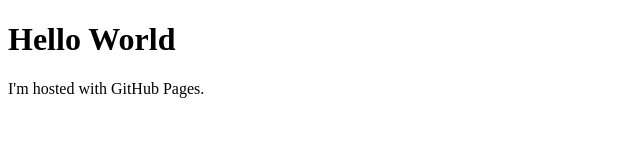
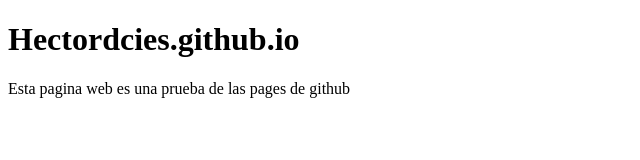
Before and after one commit to hectordcies/hectordcies.github.io, a plain HTML site: page index.html in a window 1280 px wide. Shown: the whole page, without its empty margins (0-640 px from the left). Drawn offline with Linux system fonts and the light colour scheme.

Commit message:
update index

```diff
--- a/index.html
+++ b/index.html
@@ -1,7 +1,12 @@
 <!DOCTYPE html>
-<html>
+<html lang="es">
+<head>
+    <meta charset="UTF-8">
+    <meta name="viewport" content="width=device-width, initial-scale=1.0">
+    <title>Hectordcies</title>
+</head>
 <body>
-<h1>Hello World</h1>
-<p>I'm hosted with GitHub Pages.</p>
+    <h1>Hectordcies.github.io</h1>
+    <p>Esta pagina web es una prueba de las pages de github</p>
 </body>
 </html>
```
